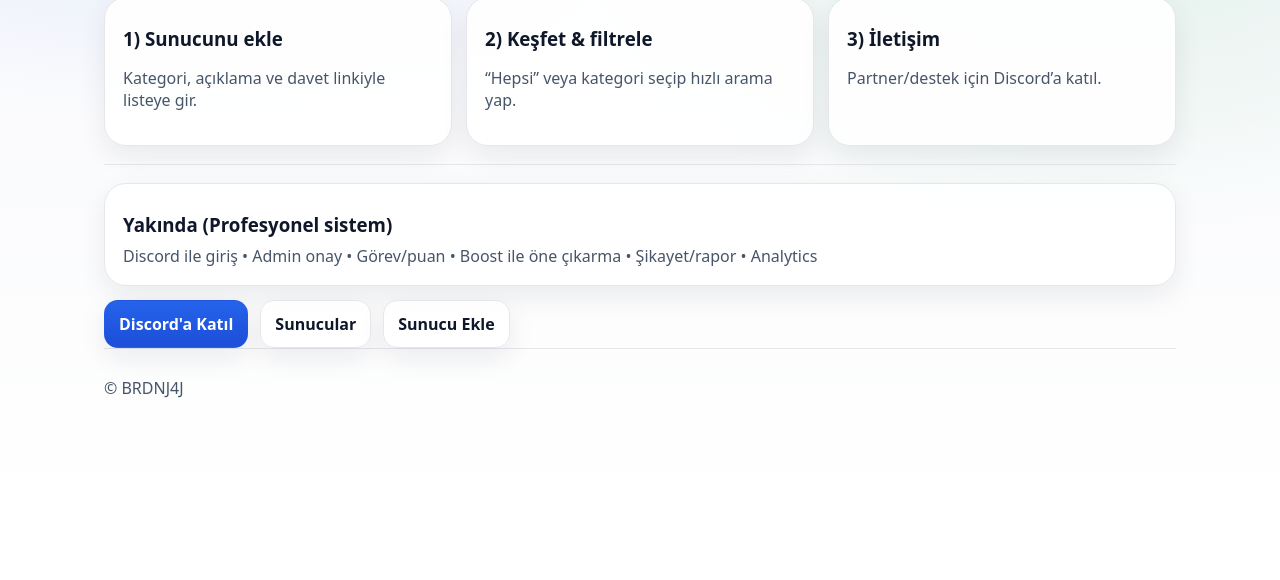
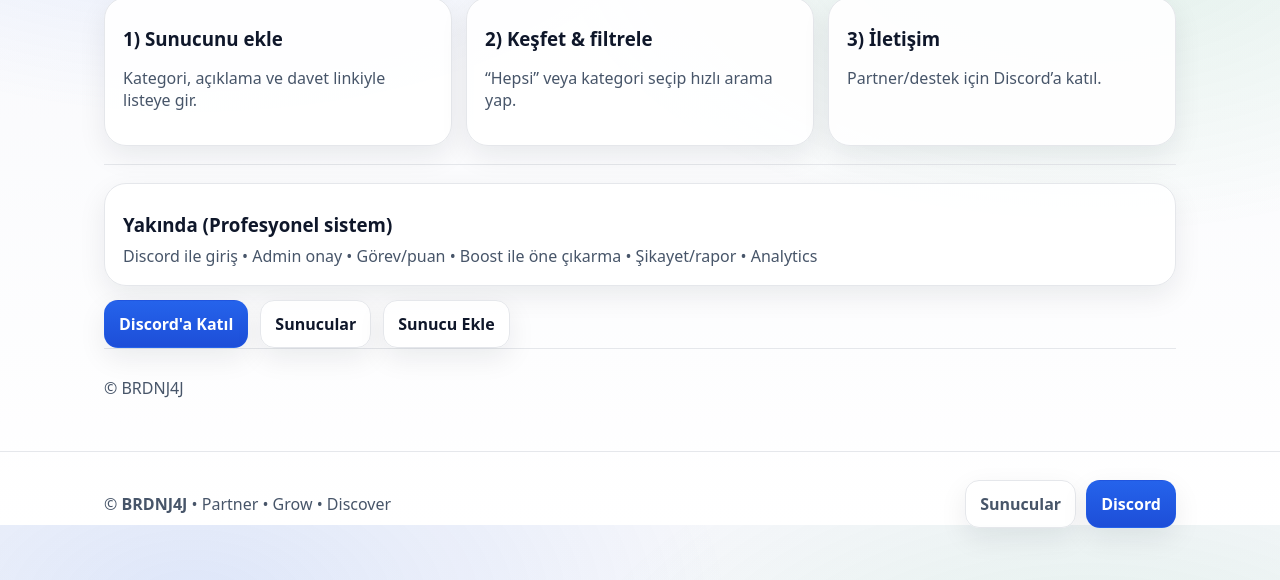
Before and after one commit to Berdan347/brdnj4j, a plain HTML site: page how.html in a window 1280 px wide. Shown: the part 275-855 px from the top of the page. Before the commit the page ends 800 px from the top, so only its background shows below. Drawn offline with Linux system fonts and the light colour scheme.

Commit message:
Update how.html

```diff
--- a/how.html
+++ b/how.html
@@ -69,5 +69,18 @@
       <div>© BRDNJ4J</div>
     </div>
   </div>
+
+  <div class="footer">
+  <div class="container" style="padding-top:0;">
+    <div style="display:flex;justify-content:space-between;gap:12px;flex-wrap:wrap;align-items:center;">
+      <div>© <b>BRDNJ4J</b> • Partner • Grow • Discover</div>
+      <div style="display:flex;gap:10px;flex-wrap:wrap;">
+        <a class="btn" href="servers.html">Sunucular</a>
+        <a class="btn primary" href="https://discord.gg/vT4DMhkDu9" target="_blank" rel="noopener">Discord</a>
+      </div>
+    </div>
+  </div>
+</div>
+
 </body>
 </html>
```
